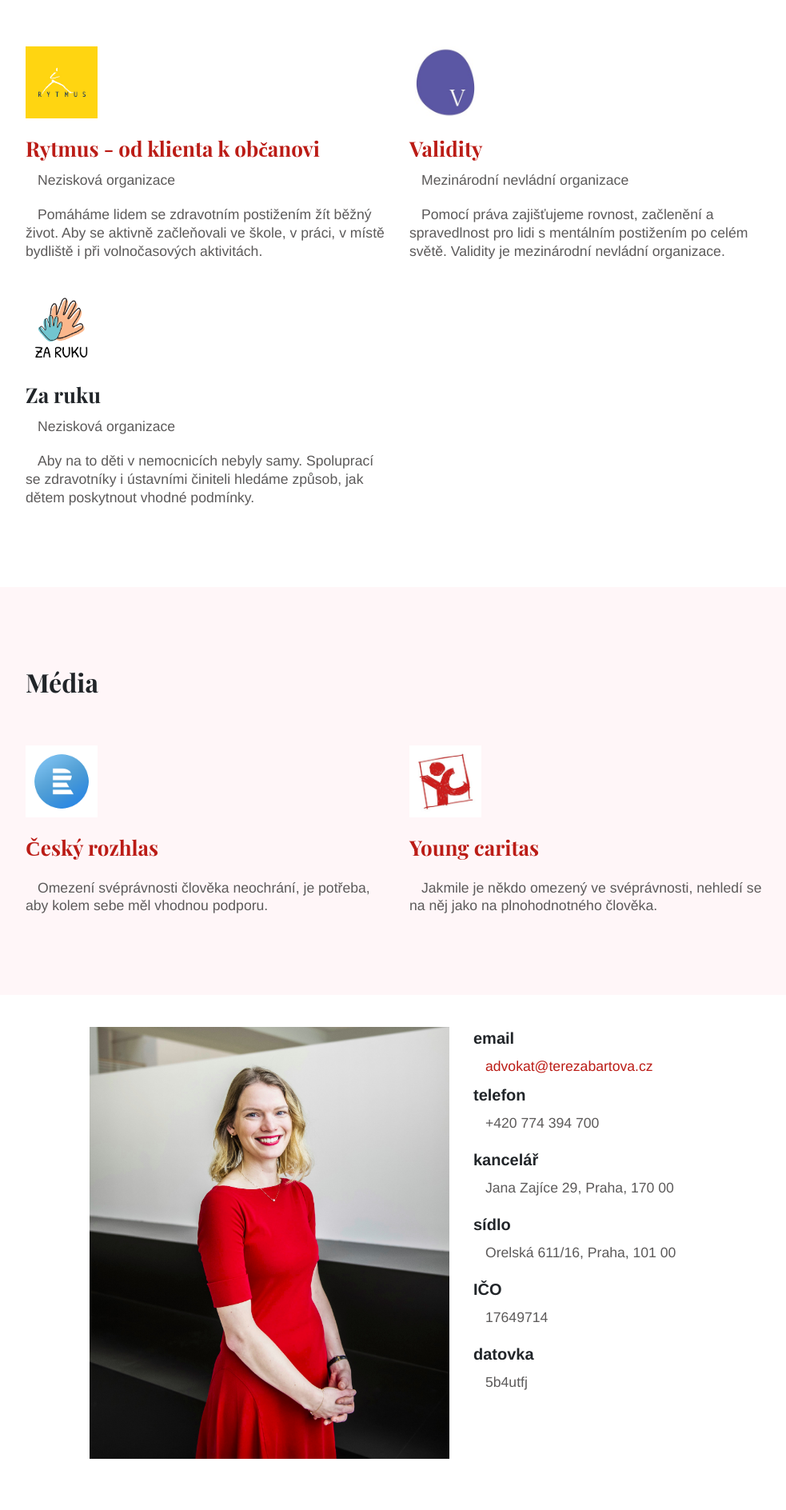
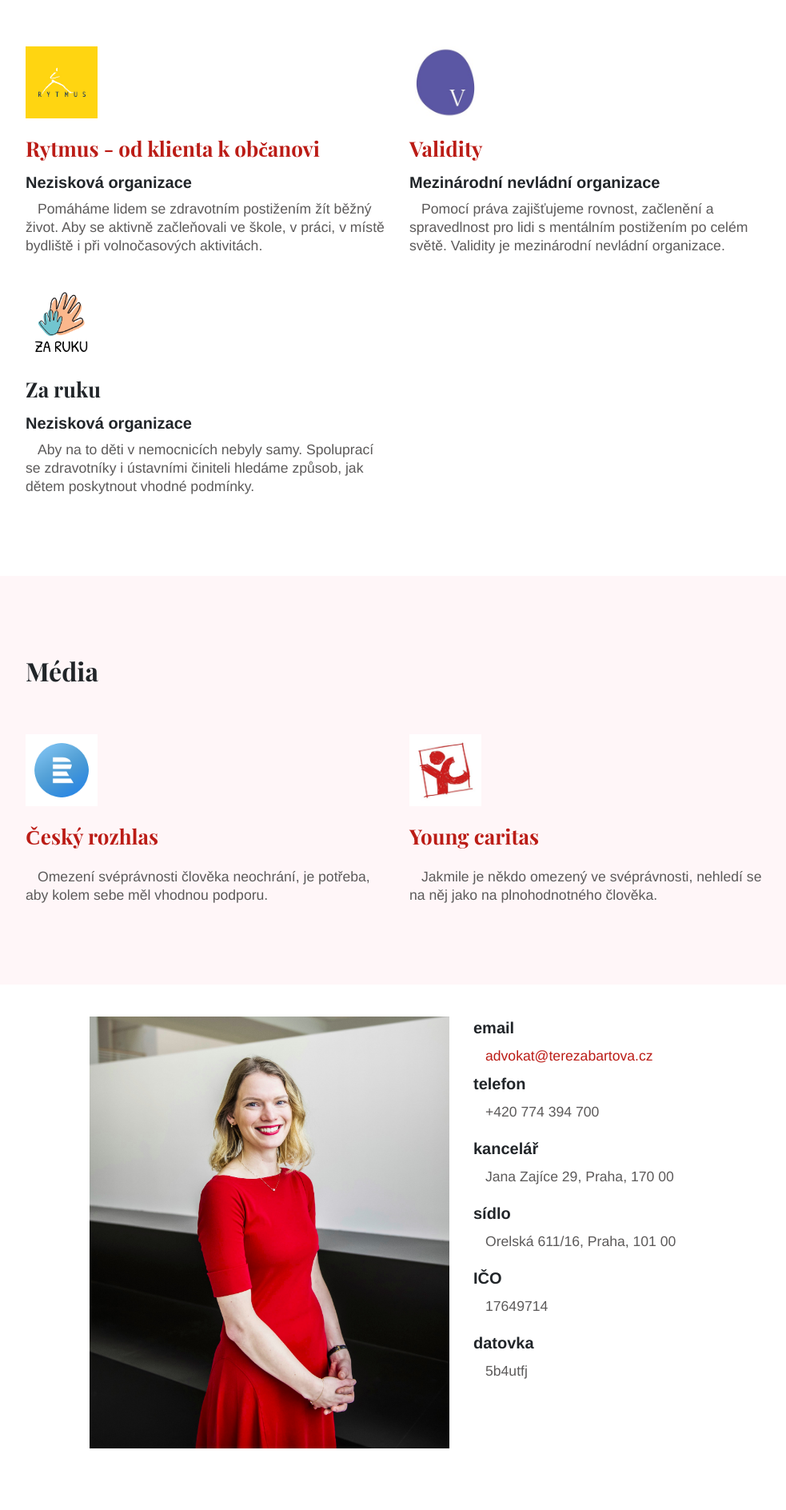
Before and after one commit to terezabartova/terezabartova.github.io, a Jekyll site: the page built from index.md, in a window 1280 px wide. Shown: the part 1652-3540 px from the top of the page at 80% size, without its empty margins (143-1126 px from the left). Built offline with Jekyll 4.4.1, drawn with Linux system fonts in a browser that asks for light colours.

Commit message:
optimizing team description

```diff
--- a/_includes/teams.html
+++ b/_includes/teams.html
@@ -19,7 +19,7 @@
                         {{ team.title }}
                         {% endif %}
                     </h2>
-                    <p class="team-description">{{ team.jobtitle }}</p>
+                    <h3>{{ team.jobtitle }}</h3>
                 </div>
                 <div class="team-content">{{ team.content | truncate: 180 }}</div>
             </div>
```
